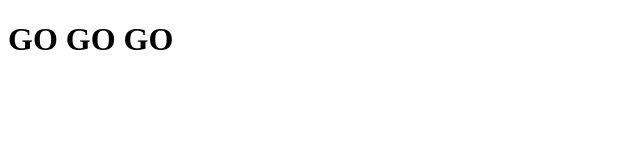
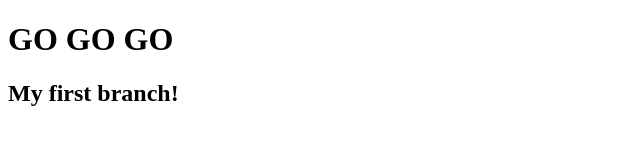
Before and after one commit to Kub0t/remote-repo, a plain HTML site: page index.html in a window 1280 px wide. Shown: the whole page, without its empty margins (0-640 px from the left). Drawn offline with Linux system fonts and the light colour scheme.

Commit message:
new branch

```diff
--- a/index.html
+++ b/index.html
@@ -6,5 +6,6 @@
 </head>
 <body>
     <h1>GO GO GO</h1>
+    <h2>My first branch!</h2>
 </body>
 </html>
```
